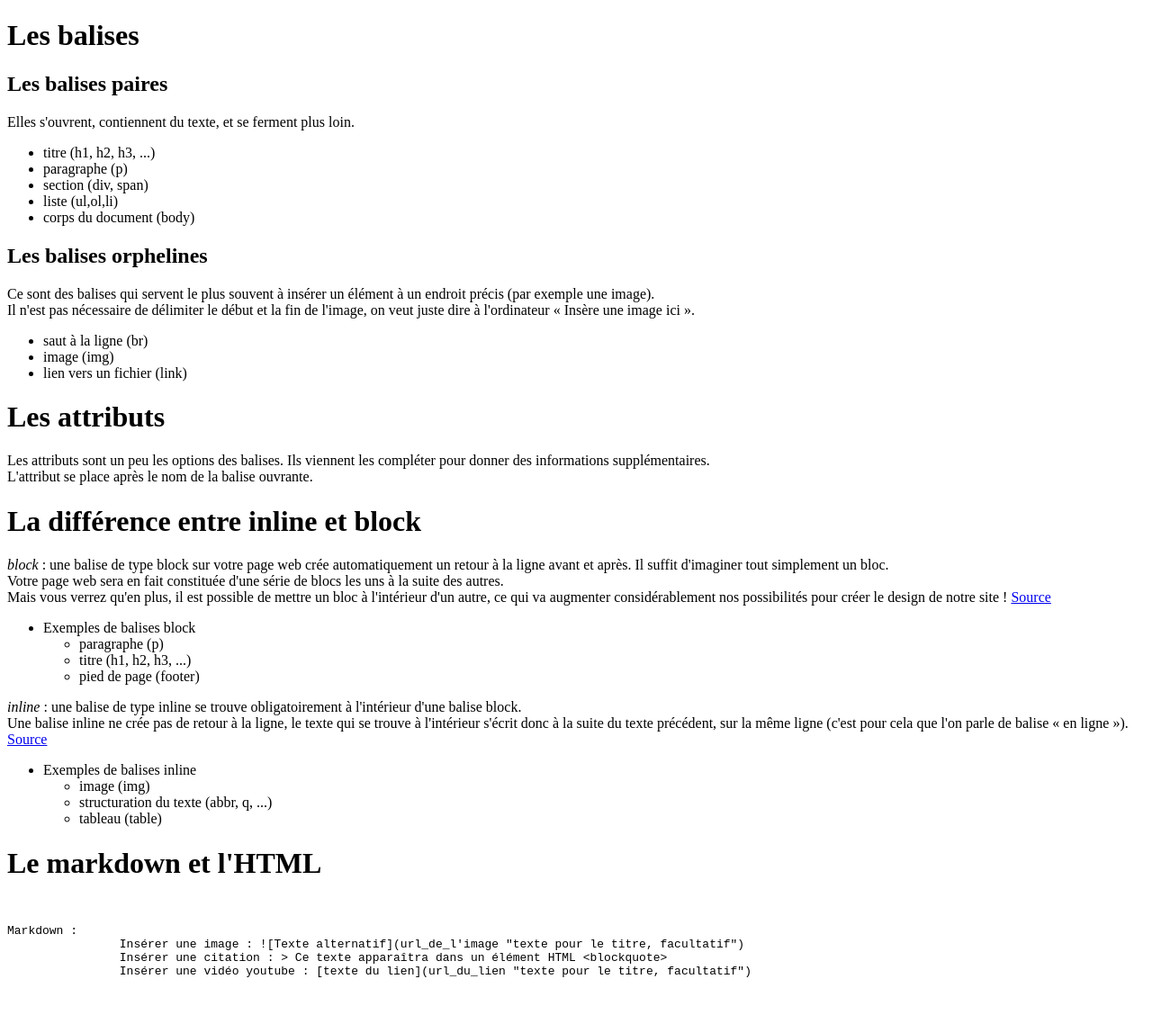
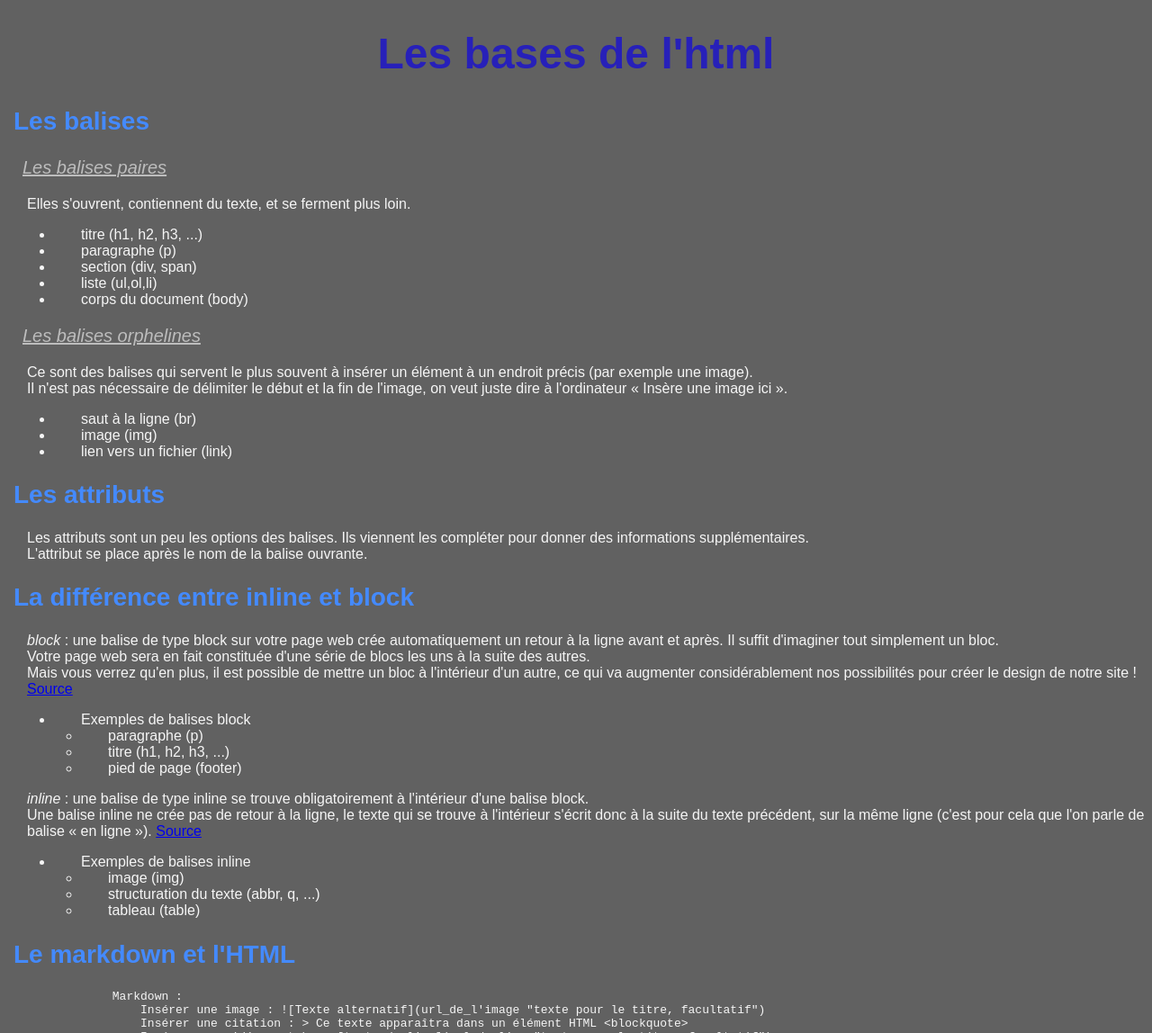
Before and after one commit to KevinCharlier/HTML-Basic, a plain HTML site: page Exercice-1-Les-bases/index.html in a window 1280 px wide. Shown: the top 1148 px of the page at 90% size. Drawn offline with Linux system fonts and the light colour scheme.

Commit message:
Ajout du css

```diff
--- a/Exercice-1-Les-bases/index.html
+++ b/Exercice-1-Les-bases/index.html
@@ -4,12 +4,15 @@
     <meta charset="UTF-8">
     <meta name="viewport" content="width=device-width, initial-scale=1.0">
     <meta http-equiv="X-UA-Compatible" content="ie=edge">
+    <link rel="stylesheet" href="style.css">
     <title>Les bases de l'html</title>
 </head>
-<body>
-        <h1>Les balises</h1>
-            <h2>Les balises paires</h2>
+<body> <h1>Les bases de l'html</h1>
+
+        <h2>Les balises</h2>
+            <h3>Les balises paires</h3>
                 <p>Elles s'ouvrent, contiennent du texte, et se ferment plus loin.</p>
+                <div class="liste">
                     <ul>
                         <li>titre (h1, h2, h3, ...)</li>
                         <li>paragraphe (p)</li>
@@ -17,33 +20,38 @@
                         <li>liste (ul,ol,li)</li>
                         <li>corps du document (body)</li>
                     </ul>
+                </div>
 
-            <h2>Les balises orphelines</h2>
+            <h3>Les balises orphelines</h3>
                 <p>Ce sont des balises qui servent le plus souvent à insérer un élément à un endroit précis (par exemple une image).<br>
                 Il n'est pas nécessaire de délimiter le début et la fin de l'image, on veut juste dire à l'ordinateur « Insère une image ici ».</p>
+                <div class="liste">
                     <ul>
                         <li>saut à la ligne (br)</li>
                         <li>image (img)</li>
                         <li>lien vers un fichier (link)</li>
                     </ul>
+                </div>
 
-        <h1>Les attributs</h1>
+        <h2>Les attributs</h2>
                 <p>Les attributs sont un peu les options des balises. Ils viennent les compléter pour donner des informations supplémentaires.<br>
                 L'attribut se place après le nom de la balise ouvrante.</p>
 
-        <h1>La différence entre inline et block</h1>
+        <h2>La différence entre inline et block</h2>
             <p><i>block</i> : une balise de type block sur votre page web crée automatiquement un retour à la ligne avant et après. Il suffit d'imaginer tout simplement un bloc.<br>
             Votre page web sera en fait constituée d'une série de blocs les uns à la suite des autres. <br>
             Mais vous verrez qu'en plus, il est possible de mettre un bloc à l'intérieur d'un autre, ce qui va augmenter considérablement nos possibilités pour créer le design de notre site !
             <a href="https://openclassrooms.com/courses/apprenez-a-creer-votre-site-web-avec-html5-et-css3/le-modele-des-boites" target="_blank">Source</a></p>
 
             <p>
+                    <div class="liste">
                         <ul><li>Exemples de balises block</li>
                             <ul>
                                  <li>paragraphe (p)</li>
                                  <li>titre (h1, h2, h3, ...)</li>
                                  <li>pied de page (footer)</li>
                          </ul></ul>
+                    </div>
             </p>
 
             <p><i>inline</i> : une balise de type inline se trouve obligatoirement à l'intérieur d'une balise block. <br>
@@ -51,29 +59,31 @@
             <a href="https://openclassrooms.com/courses/apprenez-a-creer-votre-site-web-avec-html5-et-css3/le-modele-des-boites" target="_blank">Source</a></p>
 
             <p>
+                    <div class="liste">
                         <ul><li>Exemples de balises inline</li>
                             <ul>
                                 <li>image (img)</li>
                                 <li>structuration du texte (abbr, q, ...)</li>
                                 <li>tableau (table)</li>
                         </ul></ul>
+                    </div>
              </p>
 
-        <h1>Le markdown et l'HTML</h1>
+        <h2>Le markdown et l'HTML</h2>
             <pre>
-            <p>Markdown :
+                Markdown :
                     Insérer une image : ![Texte alternatif](url_de_l'image "texte pour le titre, facultatif")
                     Insérer une citation : > Ce texte apparaîtra dans un élément HTML &lt;blockquote&gt;
                     Insérer une vidéo youtube : [texte du lien](url_du_lien "texte pour le titre, facultatif")
-            </p>
+
              </pre>
 
             <pre>
-                <p>HTML :
+                 HTML :
                     Insérer une image : &lt;img src="url_de_l'image ou lien relatif" alt="texte alternatif "/&gt;
                     Insérer une citation : &lt;blockquote&gt; pour les citations "longues", &lt;cite&gt; pour les citations du titre d'une œuvre ou d'un évènement et &lt;q&gt; pour les citations "courtes"
                     Insérer une vidéo youtube : &lt;object width="largeur de la vidéo" height="hauteur de la vidéo" data="url de la vidéo"&gt;&lt;/object&gt;
-                </p>
+
             </pre>
 
 </body>
--- /dev/null
+++ b/Exercice-1-Les-bases/style.css
@@ -0,0 +1,58 @@
+html, body {
+    margin: 0;
+    padding: 0;
+    }
+
+   body {
+    background-color: #616161;;
+    font-family: 'Josefin Sans', sans-serif;
+    font-size: 100%;
+    color: #F5F5F5;
+    }
+
+   h1 {
+    font-size: 300%;
+    color: #2720B9;
+    text-align: center;
+    text-decoration: transparent;
+    }
+
+   h2 {
+    font-size: 175%;
+    padding-left: 15px;
+    color: #448AFF;
+    }
+
+    h3 {
+        font-size: 125%;
+        padding-left: 25px;
+        color: #BDBDBD;
+        font-weight: lighter;
+        font-style: italic;
+        text-decoration: underline;
+        }
+
+   p,ul,li,td {
+    padding-left: 30px;
+    }
+
+   a:link {
+    text-decoration: underline;
+    }
+
+   a:visited {
+    color: gray;
+    }
+
+   a:hover {
+    color: rgb(47, 34, 167);
+    text-decoration: none;
+   }
+
+   a:active, a:focus {
+    color: rgb(250, 57, 57);
+   }
+
+   .liste {
+    padding-left: 30px;
+    }
```
Lines whose indentation alone changed are shown as unchanged.
